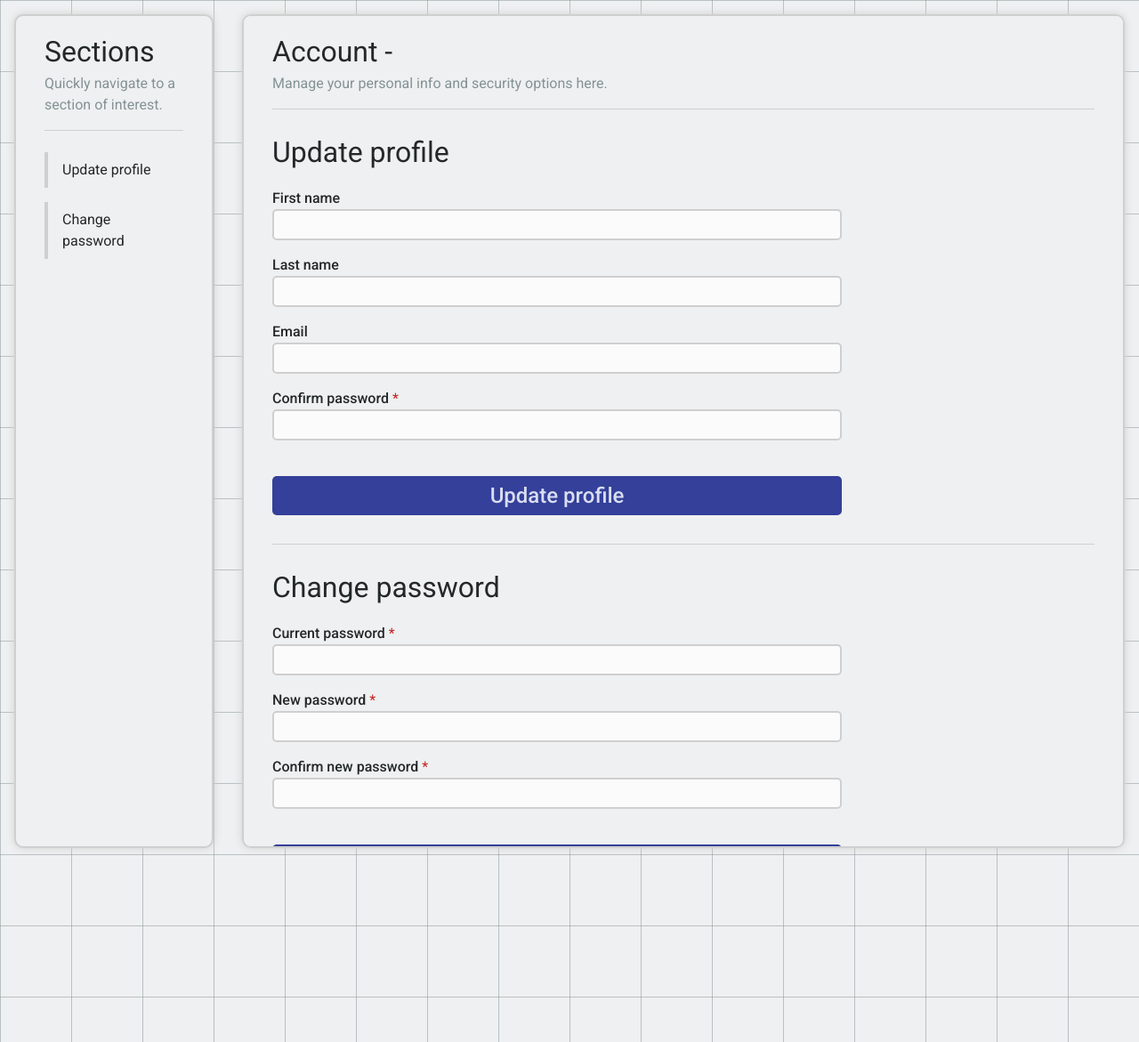
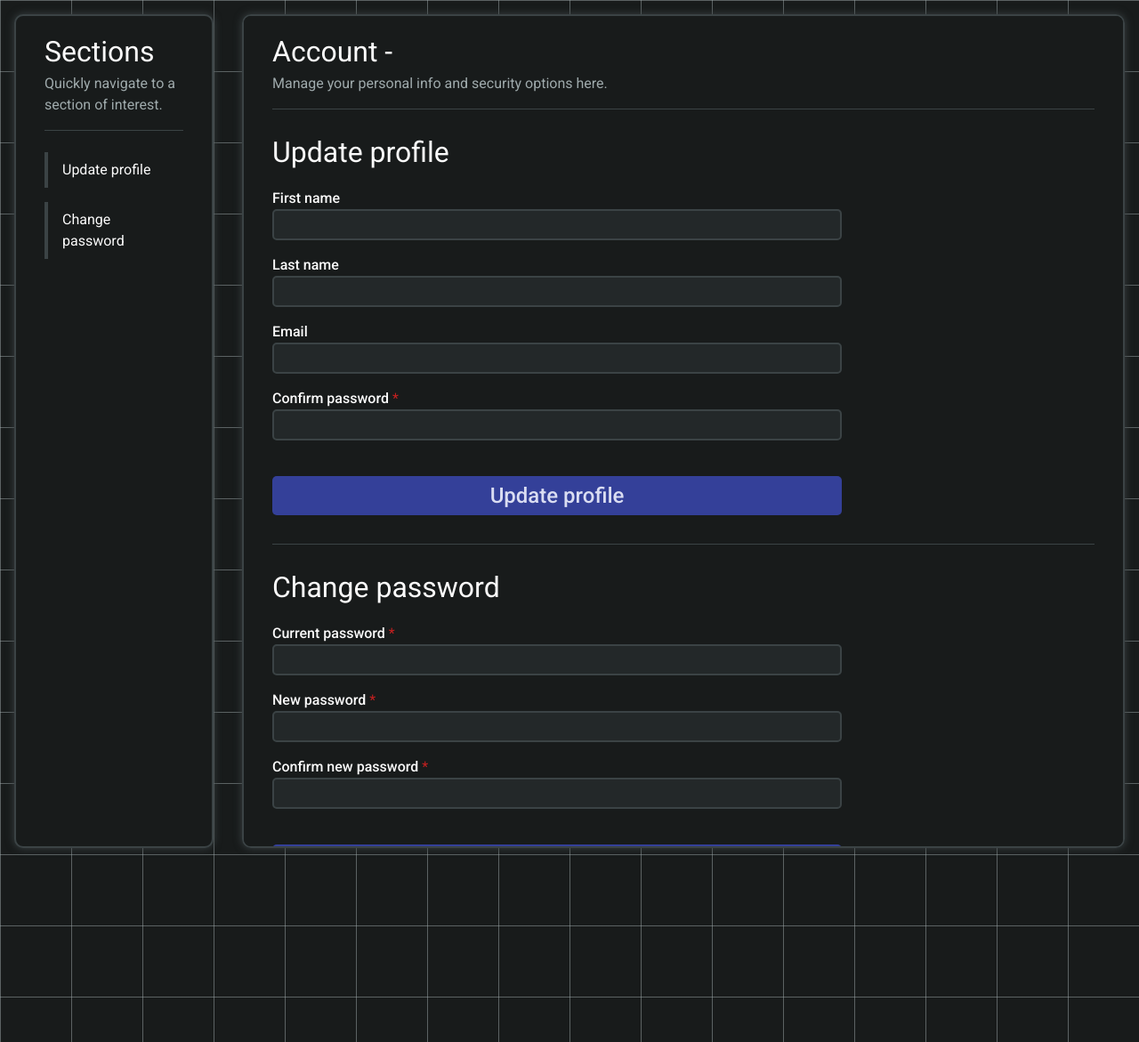
Before and after one commit to Viovyx/Gitok-Flask-Website-STEM-Project, a Python web app: template templates/account.html in a window 1280 px wide. Shown: the whole page at 89% size. Run offline with Jinja, Linux system fonts and the light colour scheme; the template is opened without the code that fills it, so the values that code supplies are empty.

Commit message:
change theme default to dm

```diff
--- a/static/css/colors.css
+++ b/static/css/colors.css
@@ -17,13 +17,13 @@
     --warning-content: #fbfce9;
     --error-content: #fce9e9;
 
-    --background: var(--background-lm);
-    --foreground: var(--foreground-lm);
-    --border: var(--border-lm);
+    --background: var(--background-dm);
+    --foreground: var(--foreground-dm);
+    --border: var(--border-dm);
 
-    --copy: var(--copy-lm);
-    --copy-light: var(--copy-light-lm);
-    --copy-lighter: var(--copy-lighter-lm);
+    --copy: var(--copy-dm);
+    --copy-light: var(--copy-light-dm);
+    --copy-lighter: var(--copy-lighter-dm);
 
     /* Lightmode */
     --background-lm: #eff0f1;
--- a/static/js/handleTheme.js
+++ b/static/js/handleTheme.js
@@ -1,8 +1,8 @@
 var mode = localStorage.getItem("mode");
 
 if (mode == null) {
-    localStorage.setItem("mode", "lm");
-    mode = "lm";
+    localStorage.setItem("mode", "dm");
+    mode = "dm";
 }
 
 async function setTheme(mode = "lm") {
```
